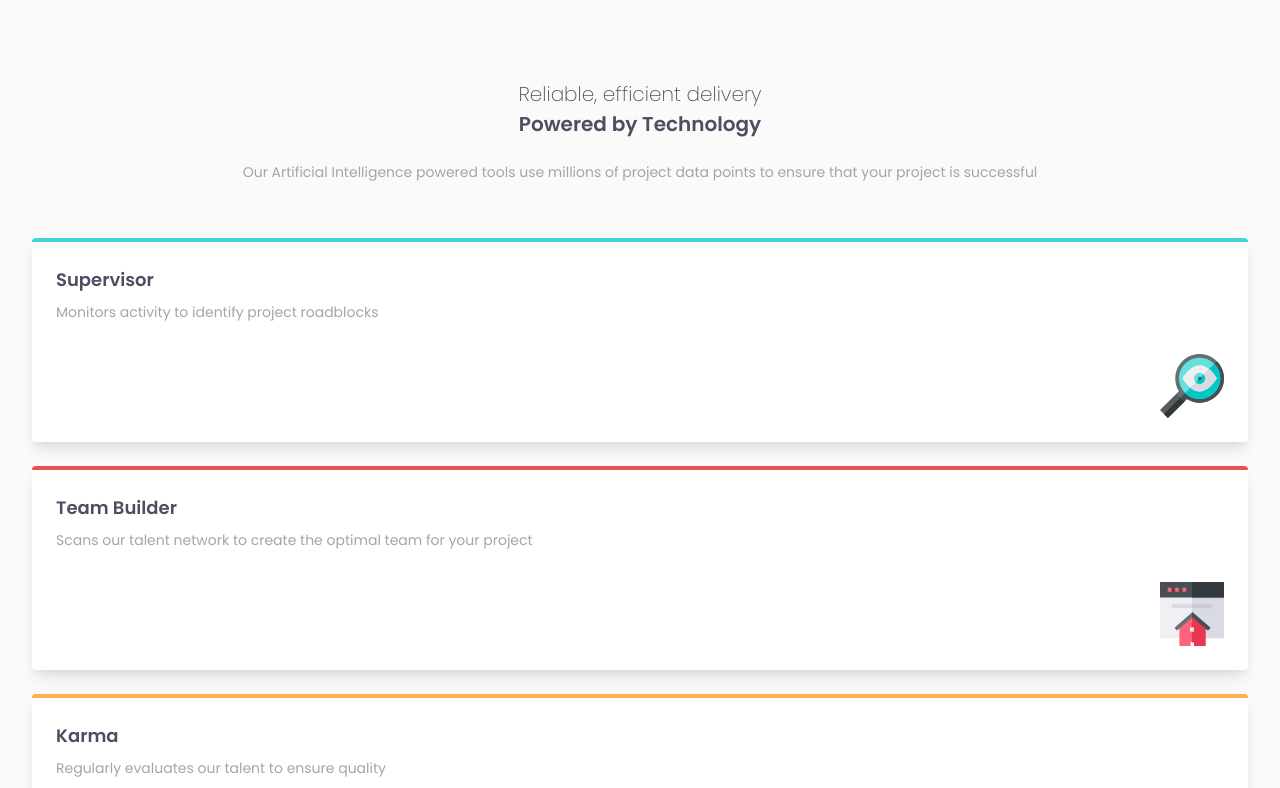
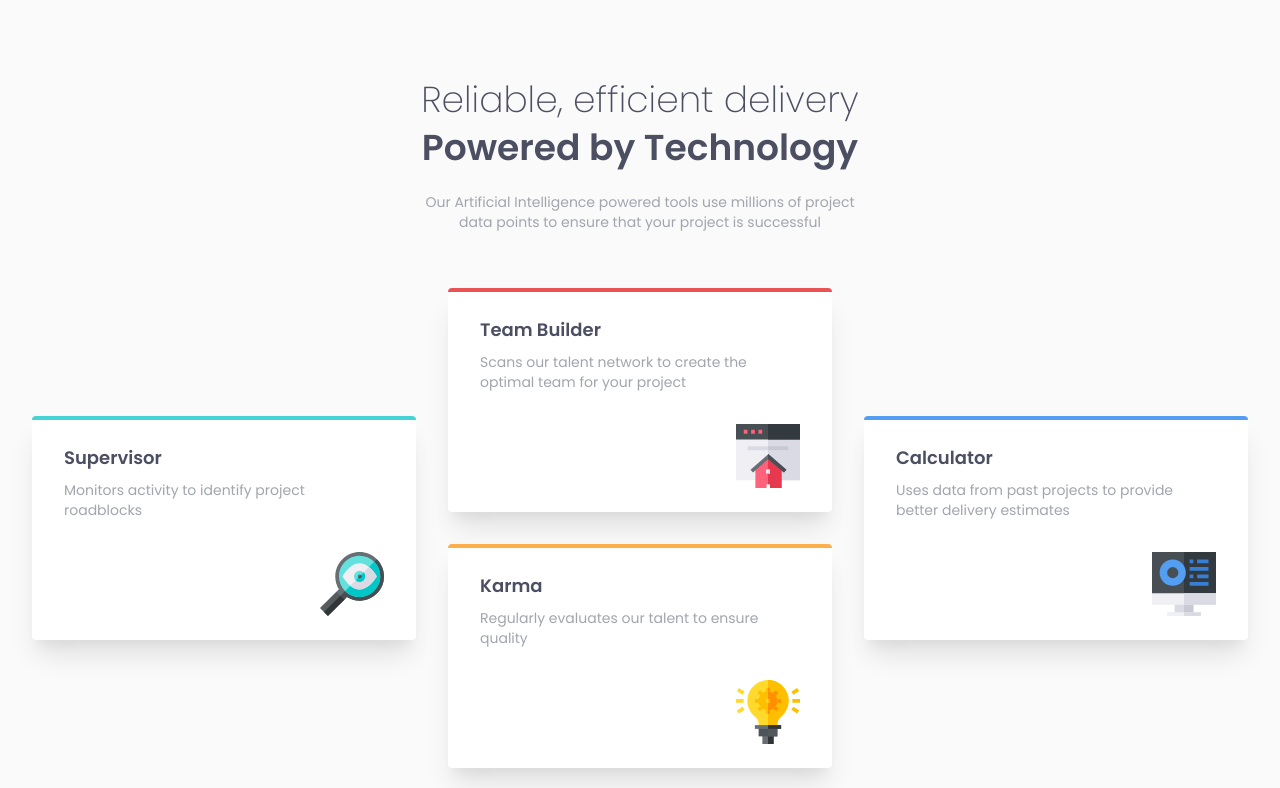
Before and after one commit to JustinByrne/FM-four-card-feature-section, a website: page index.html in a window 1280 px wide. Shown: the top 788 px of the page. Drawn offline with Linux system fonts and the light colour scheme.

Commit message:
Added desktop design

```diff
--- a/index.html
+++ b/index.html
@@ -14,20 +14,21 @@
 
     <body class="font-poppin bg-lightGray px-8">
         <div class="pt-20 pb-14 px-2">
-            <p class="font-light text-center pb-0.5 text-darkBlue text-xl">
+            <p class="font-light text-center pb-0.5 text-darkBlue text-xl lg:text-4xl lg:pb-2">
                 Reliable, efficient delivery
             </p>
-            <p class="font-bold text-center pb-6 text-darkBlue text-xl">
+            <p class="font-bold text-center pb-6 text-darkBlue text-xl lg:text-4xl">
                 Powered by Technology
             </p>
-            <p class="text-center text-grayBlue text-sm">
+            <p class="text-center text-grayBlue text-sm lg:max-w-md lg:mx-auto">
                 Our Artificial Intelligence powered tools use millions of project data points
                 to ensure that your project is successful
             </p>
         </div>
-        <div class="rounded shadow-lg bg-white mb-6">
+        <div class="lg:max-w-xl lg:mx-auto lg:relative lg:flex lg:flex-col lg:justify-center">
+            <div class="rounded shadow-lg lg:shadow-xl bg-white mb-6 lg:max-w-sm lg:absolute lg:-left-80">
                 <div class="h-1 w-full bg-cyan rounded-t"></div>
-            <div class="p-6">
+                <div class="p-6 lg:py-6 px-8">
                     <div class="text-darkBlue font-bold text-lg pb-2">
                         Supervisor
                     </div>
@@ -39,9 +40,9 @@
                     </div>
                 </div>
             </div>
-        <div class="rounded shadow-lg bg-white mb-6">
+            <div class="rounded shadow-lg lg:shadow-xl bg-white mb-6 lg:max-w-sm lg:mx-auto lg:mb-8">
                 <div class="h-1 w-full bg-red rounded-t"></div>
-            <div class="p-6">
+                <div class="p-6 lg:py-6 lg:px-8">
                     <div class="text-darkBlue font-bold text-lg pb-2">
                         Team Builder
                     </div>
@@ -54,9 +55,9 @@
                     </div>
                 </div>
             </div>
-        <div class="rounded shadow-lg bg-white mb-6">
+            <div class="rounded shadow-lg lg:shadow-xl bg-white mb-6 lg:max-w-sm lg:mx-auto">
                 <div class="h-1 w-full bg-orange rounded-t"></div>
-            <div class="p-6">
+                <div class="p-6 lg:py-6 lg:px-8">
                     <div class="text-darkBlue font-bold text-lg pb-2">
                         Karma
                     </div>
@@ -68,9 +69,9 @@
                     </div>
                 </div>
             </div>
-        <div class="rounded shadow-lg bg-white mb-6">
+            <div class="rounded shadow-lg lg:shadow-xl bg-white mb-6 lg:max-w-sm lg:absolute lg:-right-80">
                 <div class="h-1 w-full bg-blue rounded-t"></div>
-            <div class="p-6">
+                <div class="p-6 lg:py-6 lg:px-8">
                     <div class="text-darkBlue font-bold text-lg pb-2">
                         Calculator
                     </div>
@@ -79,6 +80,7 @@
                     </div>
                     <div class="pt-8 flex justify-end">
                         <img src="images/icon-calculator.svg" alt="Calculator">
+                    </div>
                 </div>
             </div>
         </div>
```
Also changed, not shown: tailwind.css. Lines whose indentation alone changed are shown as unchanged.
